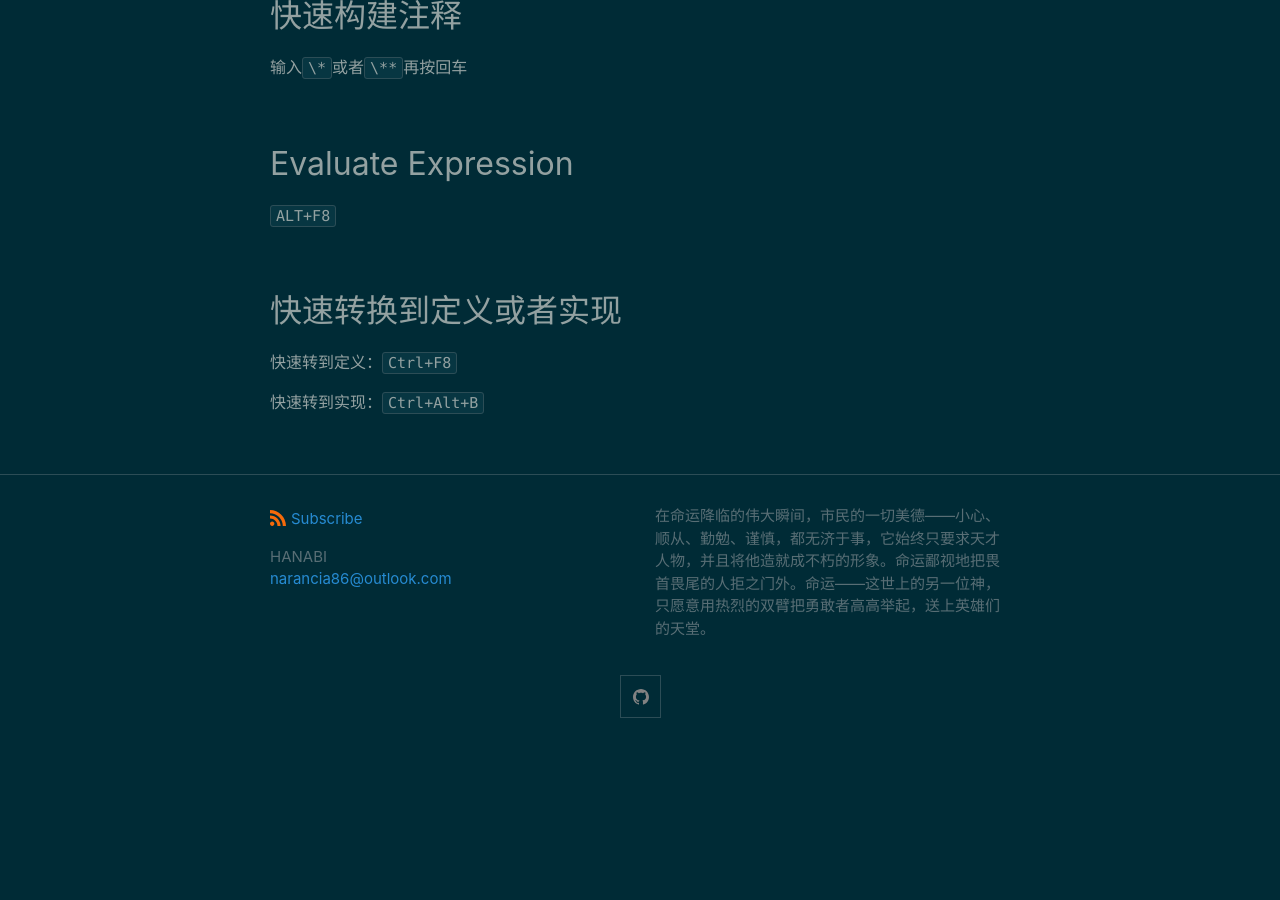
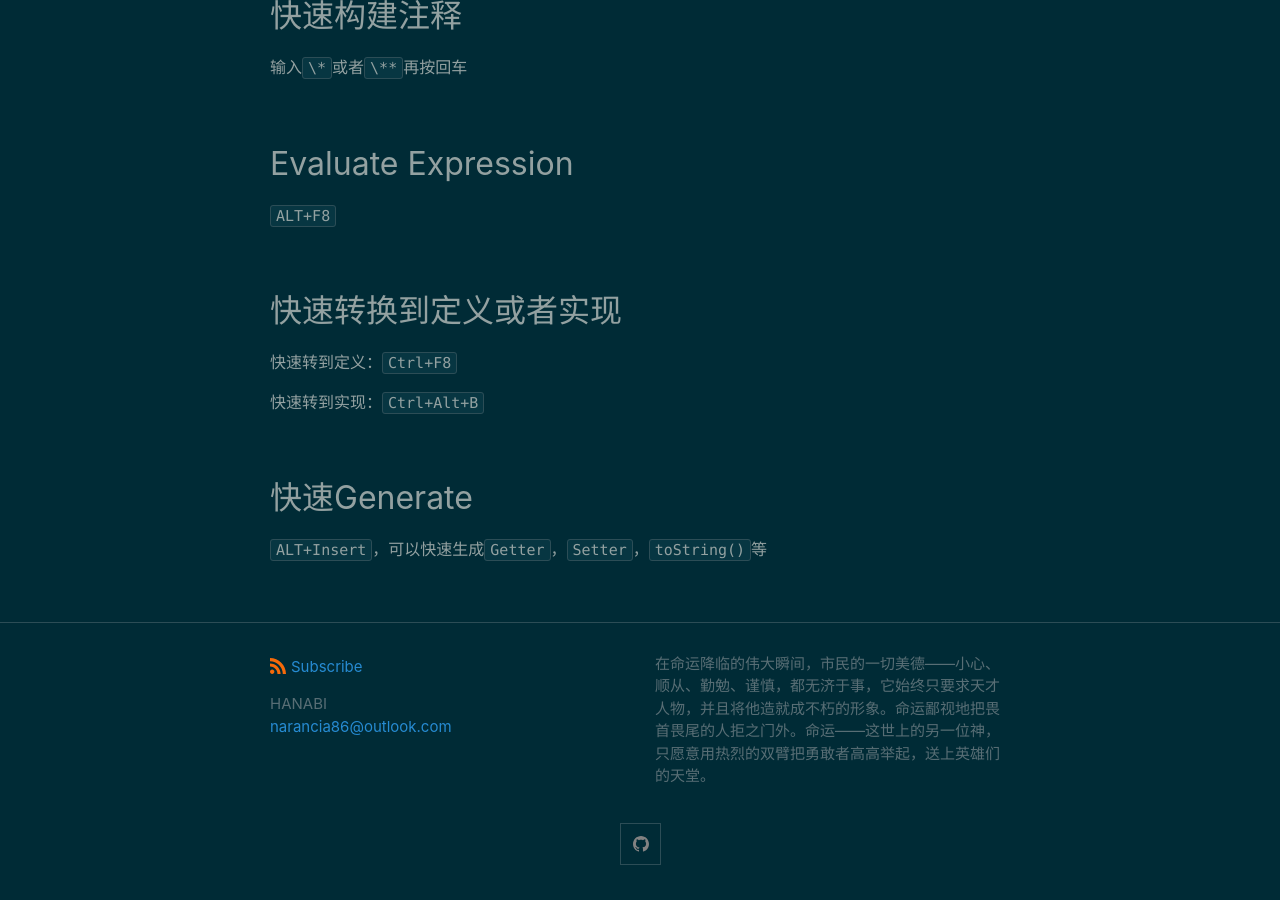
Before and after one commit to KamenRiderKuuga/kamenriderkuuga.github.io, a Jekyll site: the page built from _posts/2020-11-23-IDEA-1.md, in a window 1280 px wide and 900 px high, scrolled down 783 px. Built offline with Jekyll 4.4.1, drawn with Linux system fonts in a browser that asks for light colours; before the commit the page ends 1536 px from its top, so only the background shows below that.

Commit message:
Update 2020-11-23-IDEA-1.md

```diff
--- a/_posts/2020-11-23-IDEA-1.md
+++ b/_posts/2020-11-23-IDEA-1.md
@@ -45,3 +45,9 @@ tags: [IntelliJ IDEA]
 快速转到定义：`Ctrl+F8`
 
 快速转到实现：`Ctrl+Alt+B`
+
+
+
+## 快速Generate
+
+`ALT+Insert`，可以快速生成`Getter`，`Setter`，`toString()`等
```
